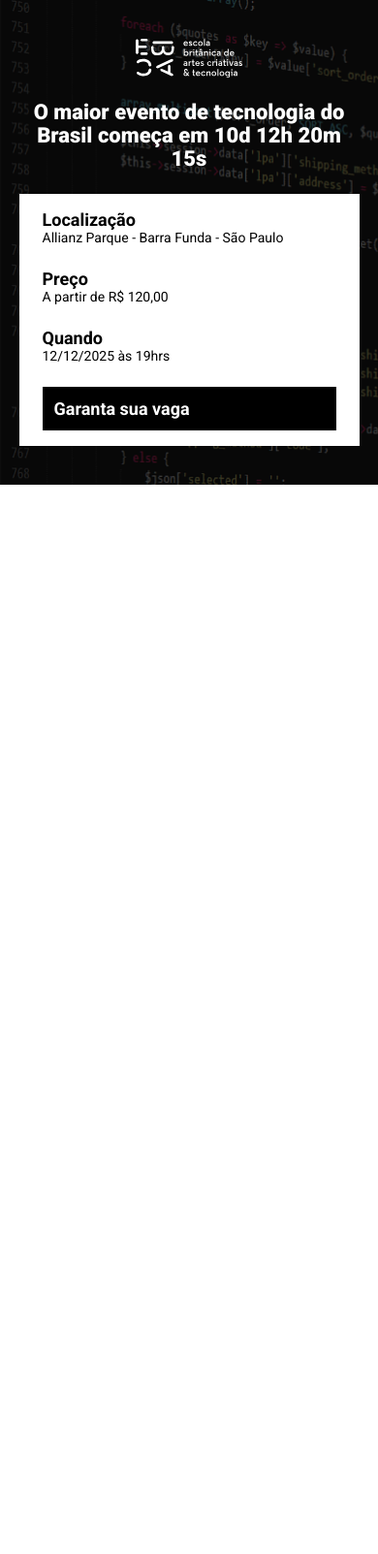
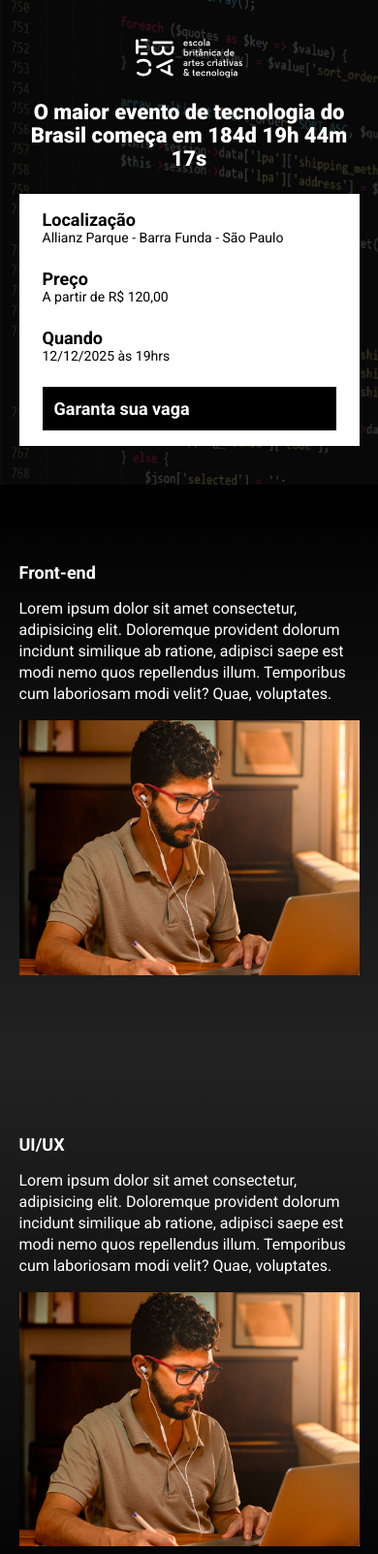
Before and after one commit to viniciusmorrone/ebac_tech_talk, a website built with Parcel: page src/index.html in a window 390 px wide. Shown: the top 1603 px of the page at 97% size. Before the commit the page ends 844 px from the top, so only its background shows below. Built offline with nearby package versions, Linux system fonts and the light colour scheme.

Commit message:
criando a contagem regressiva

```diff
--- a/package.json
+++ b/package.json
@@ -1,9 +1,9 @@
 {
   "name": "projeto_landing_page",
   "version": "1.0.0",
-  "main": "index.js",
   "scripts": {
     "dev": "parcel src/index.html src/scripts/main.js src/styles/main.scss",
+    "build": "parcel build src/index.html",
     "test": "echo \"Error: no test specified\" && exit 1"
   },
   "keywords": [],
--- a/src/index.html
+++ b/src/index.html
@@ -10,12 +10,13 @@
     <link href="https://fonts.googleapis.com/css2?family=Roboto:wght@400;700;900&display=swap" rel="stylesheet">
 
     <link rel="stylesheet" href="styles/main.scss">
+    <link rel="stylesheet" href="https://unpkg.com/aos@next/dist/aos.css" />
 </head>
 <body>
     <header class="hero">
         <div class="container">
             <img class="hero__logo" src="./images/ebac_logo.svg" alt="EBAC">
-            <p class="hero__text">O maior evento de tecnologia do Brasil começa em 10d 12h 20m 15s</p>
+            <p class="hero__text">O maior evento de tecnologia do Brasil começa em <span id="contador"></span></p>
             <div class="infos-bar">
                 <ul class="infos-bar__infos">
                     <li class="infos-bar__infos__item">
@@ -38,7 +39,44 @@
         </div>
     </header>
 
+    <section class="event event--frontend">
+        <div class="container"  data-aos="fade-right">
+            <div class="event__details">
+                <h2 class="event__details__title">Front-end</h2>
+                <p class="event__details__description">Lorem ipsum dolor sit amet consectetur, adipisicing elit. Doloremque provident dolorum incidunt similique ab ratione, adipisci saepe est modi nemo quos repellendus illum. Temporibus cum laboriosam modi velit? Quae, voluptates.</p>
+            </div>
+            <img class="event__image" src="./images/frontend.png" alt="Front-end">
+        </div>
+    </section>
+    <section class="event event--ui-ux event--image-left">
+        <div class="container"  data-aos="fade-left">
+            <div class="event__details">
+                <h2 class="event__details__title">UI/UX</h2>
+                <p class="event__details__description">Lorem ipsum dolor sit amet consectetur, adipisicing elit. Doloremque provident dolorum incidunt similique ab ratione, adipisci saepe est modi nemo quos repellendus illum. Temporibus cum laboriosam modi velit? Quae, voluptates.</p>
+            </div>
+            <img class="event__image" src="./images/frontend.png" alt="Front-end">
+        </div>
+    </section>
+    <section class="event event--data-science">
+        <div class="container"  data-aos="fade-right">
+            <div class="event__details">
+                <h2 class="event__details__title">Data Science</h2>
+                <p class="event__details__description">Lorem ipsum dolor sit amet consectetur, adipisicing elit. Doloremque provident dolorum incidunt similique ab ratione, adipisci saepe est modi nemo quos repellendus illum. Temporibus cum laboriosam modi velit? Quae, voluptates.</p>
+            </div>
+            <img class="event__image" src="./images/frontend.png" alt="Front-end">
+        </div>
+    </section>
+    <section class="event event--backend event--image-left">
+        <div class="container"  data-aos="fade-left">
+            <div class="event__details">
+                <h2 class="event__details__title">Back-end</h2>
+                <p class="event__details__description">Lorem ipsum dolor sit amet consectetur, adipisicing elit. Doloremque provident dolorum incidunt similique ab ratione, adipisci saepe est modi nemo quos repellendus illum. Temporibus cum laboriosam modi velit? Quae, voluptates.</p>
+            </div>
+            <img class="event__image" src="./images/frontend.png" alt="Front-end">
+        </div>
+    </section>
 
+    <script src="https://unpkg.com/aos@next/dist/aos.js"></script>
     <script src="scripts/main.js"></script>
 </body>
 </html>
--- a/src/scripts/main.js
+++ b/src/scripts/main.js
@@ -0,0 +1,32 @@
+AOS.init();
+
+const dataDoEvento = new Date("Dec 12, 2025 19:00:00");
+const timeStampDoEvento = dataDoEvento.getTime();
+
+const contaAsHoras = setInterval(function () {
+    const agora = new Date();
+    const timeStampAtual = agora.getTime();
+
+    const distanciaAteOEvento = timeStampDoEvento - timeStampAtual;
+
+    const diaEmMs = 1000 * 60 * 60 * 24;
+    const horaEmMs = 1000 * 60 * 60;
+    const minutoEmMs = 1000 * 60;
+
+    const diasAteOEvento = Math.floor(distanciaAteOEvento / diaEmMs);
+    const horasAteOEvento = Math.floor((distanciaAteOEvento % diaEmMs) / horaEmMs);
+    const minutosAteOEvento = Math.floor((distanciaAteOEvento % horaEmMs) / minutoEmMs);
+    const segundosAteOEvento = Math.floor((distanciaAteOEvento % minutoEmMs) / 1000);
+
+    console.log(diasAteOEvento);
+    console.log(horasAteOEvento);
+    console.log(minutosAteOEvento);
+    console.log(segundosAteOEvento);
+
+    document.getElementById('contador').innerHTML = `${diasAteOEvento}d ${horasAteOEvento}h ${minutosAteOEvento}m ${segundosAteOEvento}s`;
+
+    if (distanciaAteOEvento < 0) {
+        clearInterval(contaAsHoras);
+        document.getElementById('contador').innerHTML = 'Evento expirado';
+    }
+}, 1000);
--- /dev/null
+++ b/src/styles/_event.scss
@@ -0,0 +1,60 @@
+@use 'variables';
+
+.event {
+    padding: 80px 0;
+
+    &--frontend {
+        background-image: linear-gradient(variables.$linear1, variables.$linear2);
+    }
+    &--ui-ux {
+        background-image: linear-gradient(variables.$linear2, variables.$linear1);
+    }
+    &--data-science {
+        background-image: linear-gradient(variables.$linear1, variables.$linear2);
+    }
+    &--backend {
+        background-image: linear-gradient(variables.$linear2, variables.$linear1);
+    }
+
+    &--image-left {
+        .container {
+            flex-direction: row-reverse;
+        }
+    }
+
+    .container {
+        display: flex;
+        gap: 40px;
+    }
+
+    &__image {
+        max-width: 360px;
+    }
+
+    &__details {
+        &__title {
+            font-size: 18px;
+            font-weight: bold;
+            margin-bottom: 16px;
+        }
+
+        &__description {
+            line-height: 22px;
+        }
+    }
+
+    @media (max-width: 640px) {
+        .container {
+            display: block;
+        }
+
+        &__image {
+            width: 100%;
+        }
+
+        &__details {
+            margin-right: 0;
+            margin-bottom: 16px;
+        }
+    }
+}
--- a/src/styles/_hero.scss
+++ b/src/styles/_hero.scss
@@ -1,3 +1,5 @@
+@use 'variables';
+
 .hero {
     padding-top: 64px;
     padding-bottom: 100px;
@@ -16,7 +18,7 @@
         left: 0;
         width: 100%;
         height: 100%;
-        background-color: #000;
+        background-color: variables.$secondaryTextColor;
         content: '';
         opacity: .7;
     }
--- /dev/null
+++ b/src/styles/_variables.scss
@@ -0,0 +1,7 @@
+$textColor: #fff;
+$secondaryTextColor: #000;
+
+$linear1: #000;
+$linear2: #222222;
+
+$blackButton: #000;
--- a/src/styles/components/_buttons.scss
+++ b/src/styles/components/_buttons.scss
@@ -1,3 +1,5 @@
+@use '../variables';
+
 .button {
     padding: 12px;
     font-size: 18px;
@@ -8,7 +10,7 @@
 
     &--primary {
         color: #fff;
-        background-color: #000;
+        background-color: variables.$blackButton;
     }
 
     @media (max-width: 640px) {
--- a/src/styles/components/_infos_bar.scss
+++ b/src/styles/components/_infos_bar.scss
@@ -1,6 +1,8 @@
+@use '../variables';
+
 .infos-bar {
     padding: 16px 24px;
-    background-color: #fff;
+    background-color: variables.$textColor;
     display: flex;
     justify-content: space-between;
 
@@ -10,10 +12,10 @@
 
         &__item {
             font-size: 14px;
-            color: #000;
+            color: variables.$secondaryTextColor;
 
             b {
-                color: #000;
+                color: variables.$secondaryTextColor;
                 font-size: 18px;
                 display: block;
             }
--- a/src/styles/main.scss
+++ b/src/styles/main.scss
@@ -1,13 +1,15 @@
 @use 'hero';
 @use 'components/infos_bar';
 @use 'components/buttons';
+@use 'event';
+@use 'variables';
 
 * {
     margin: 0;
     padding: 0;
     box-sizing: border-box;
     font-family: Roboto, sans-serif;
-    color: #fff;
+    color: variables.$textColor;
     list-style: none;
 }
 
```
